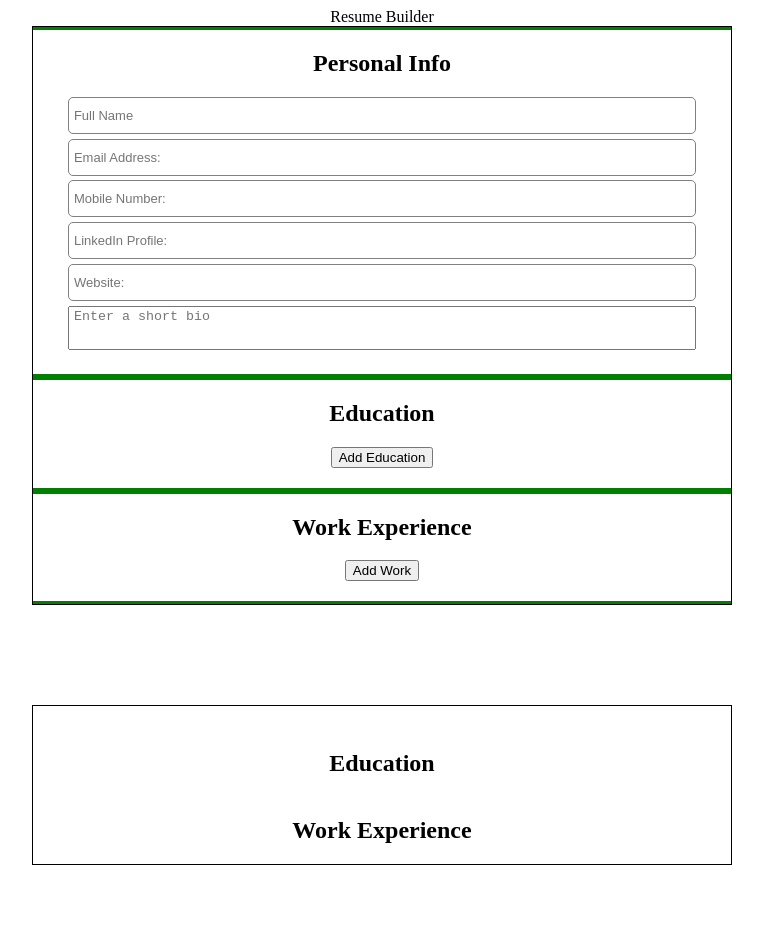
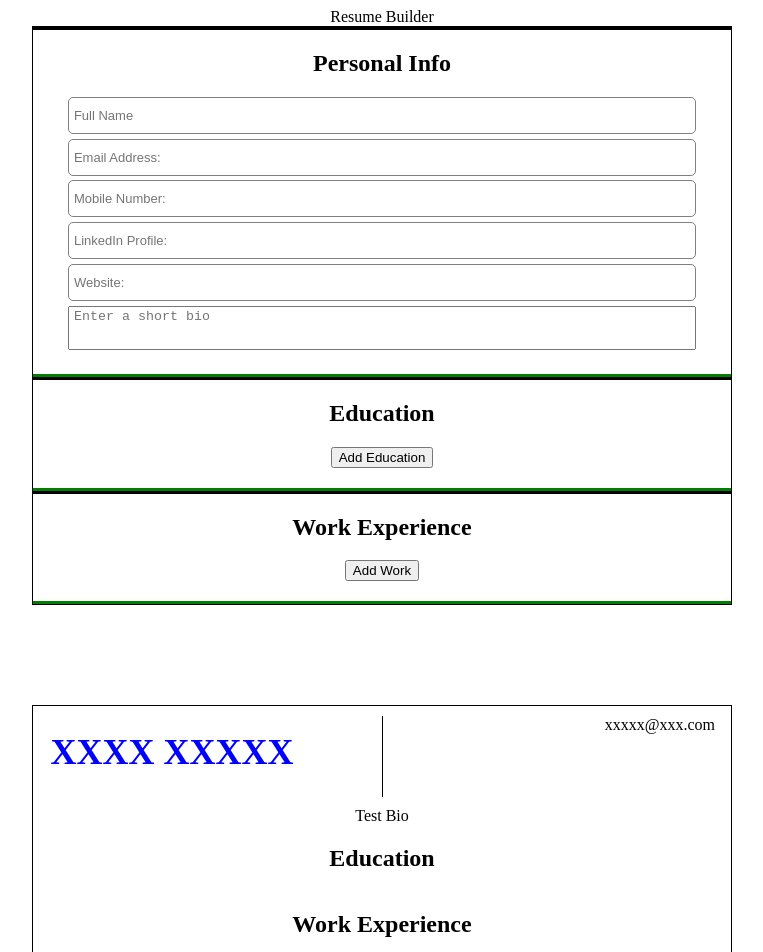
Before and after one commit to saskiabt/react-resume-app, a React (Create React App) app: page / in a window 1280 px wide. Shown: the top 952 px of the page, without its empty margins (258-1021 px from the left). Built offline with nearby package versions, Linux system fonts and the light colour scheme.

Commit message:
change output formatting to grid from flexbox

```diff
--- a/src/App.js
+++ b/src/App.js
@@ -13,12 +13,12 @@ function App() {
   const bioRef = useRef(null);
 
   const initialPDValues = {
-    fullName: "",
-    email: "",
-    cell: "",
+    fullName: "XXXX XXXXX",
+    email: "xxxxx@xxx.com",
+    cell: "xxx-xxx-xxxx",
     website: "",
     linkedIn: "",
-    bio: "",
+    bio: "Test Bio",
     test: "test",
   };
 
--- a/src/components/output/PersonalInfoOutput.jsx
+++ b/src/components/output/PersonalInfoOutput.jsx
@@ -29,8 +29,8 @@ function PersonalInfoOutput({ personalDetails }) {
             Website
           </button>
         )}
-        <p>{personalDetails.bio}</p>
       </div>
+      <div className="bio-output">{personalDetails.bio}</div>
     </div>
   );
 }
--- a/src/styles/Form.css
+++ b/src/styles/Form.css
@@ -2,7 +2,7 @@
   display: flex;
   flex-direction: column;
   border-bottom: 3px solid green;
-  border-top: 3px solid green;
+  border-top: 3px solid;
   padding-bottom: 20px;
   gap: 5%;
   width: 100%;
@@ -33,6 +33,7 @@ textarea {
   padding-top: 2px;
   padding-left: 5px;
   padding-bottom: 10px;
+  font-family: "Courier New", Courier, monospace;
 }
 
 .date-label {
--- a/src/styles/Form.scss
+++ b/src/styles/Form.scss
@@ -2,7 +2,7 @@
   display: flex;
   flex-direction: column;
   border-bottom: 3px solid green;
-  border-top: 3px solid green;
+  border-top: 3px solid;
   padding-bottom: 20px;
   gap: 5%;
   width: 100%;
@@ -34,6 +34,7 @@ textarea {
   padding-top: 2px;
   padding-left: 5px;
   padding-bottom: 10px;
+  font-family: "Courier New", Courier, monospace;
 }
 
 .date-label {
--- a/src/styles/output-styles/Output.css
+++ b/src/styles/output-styles/Output.css
@@ -3,10 +3,10 @@
 }
 
 #info-output {
-  display: flex;
-  flex-direction: row;
-  align-items: center;
-  justify-content: space-around;
+  display: grid;
+  grid-template-columns: repeat(2, 1fr);
+  grid-column-gap: 0px;
+  grid-row-gap: 10px;
 }
 #info-output .name {
   font-size: large;
@@ -14,19 +14,27 @@
   width: 100%;
   text-align: start;
   padding-right: 5%;
+  grid-area: 1/1;
 }
-
-.details {
-  width: -webkit-fit-content;
-  width: -moz-fit-content;
-  width: fit-content;
+#info-output .details {
+  width: 100%;
   margin-top: 10px;
-  padding: 0rem 2rem;
+  padding: 0rem 1rem;
   border-left: 1px solid black;
   display: flex;
   flex-direction: column;
-  align-items: center;
+  align-items: flex-end;
+  grid-column: 2/2;
+  grid-row: 1/1;
 }
-.details p {
+#info-output .details p {
   margin: 0;
+}
+#info-output .bio-output {
+  grid-column: 1/3;
+  grid-row: 2/2;
+  width: 100%;
+  text-align: center;
+  display: flex;
+  justify-content: center;
 }/*# sourceMappingURL=Output.css.map */
--- a/src/styles/output-styles/Output.scss
+++ b/src/styles/output-styles/Output.scss
@@ -5,10 +5,11 @@
 }
 
 #info-output {
-  display: flex;
-  flex-direction: row;
-  align-items: center;
-  justify-content: space-around;
+  display: grid;
+  grid-template-columns: repeat(2, 1fr);
+  // grid-template-rows: repeat(2, 1fr);
+  grid-column-gap: 0px;
+  grid-row-gap: 10px;
 
   .name {
     font-size: large;
@@ -16,18 +17,30 @@
     width: 100%;
     text-align: start;
     padding-right: 5%;
-  }
+    grid-area: 1 / 1;
   }
 
   .details {
-  width: fit-content;
+    width: 100%;
     margin-top: 10px;
-  padding: 0rem 2rem;
+    padding: 0rem 1rem;
     border-left: 1px solid black;
     display: flex;
     flex-direction: column;
-  align-items: center;
+    align-items: flex-end;
+    grid-column: 2/2;
+    grid-row: 1/1;
     p {
       margin: 0;
     }
   }
+
+  .bio-output {
+    grid-column: 1/3;
+    grid-row: 2/2;
+    width: 100%;
+    text-align: center;
+    display: flex;
+    justify-content: center;
+  }
+}
```
Also changed, not shown: 2 other files (tests, documents, lock files or other folders). Lines whose indentation alone changed are shown as unchanged.
